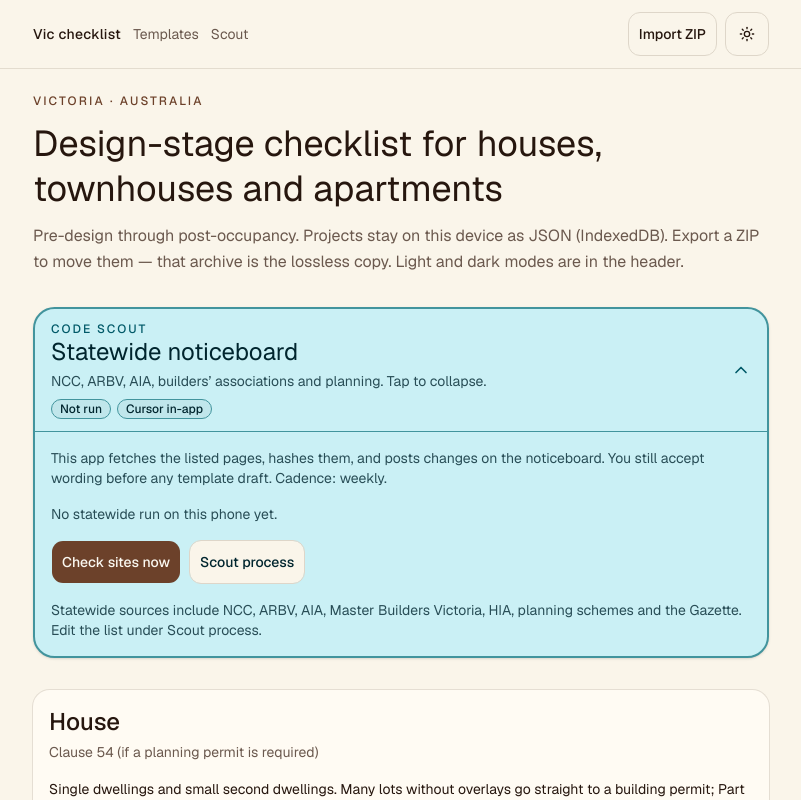
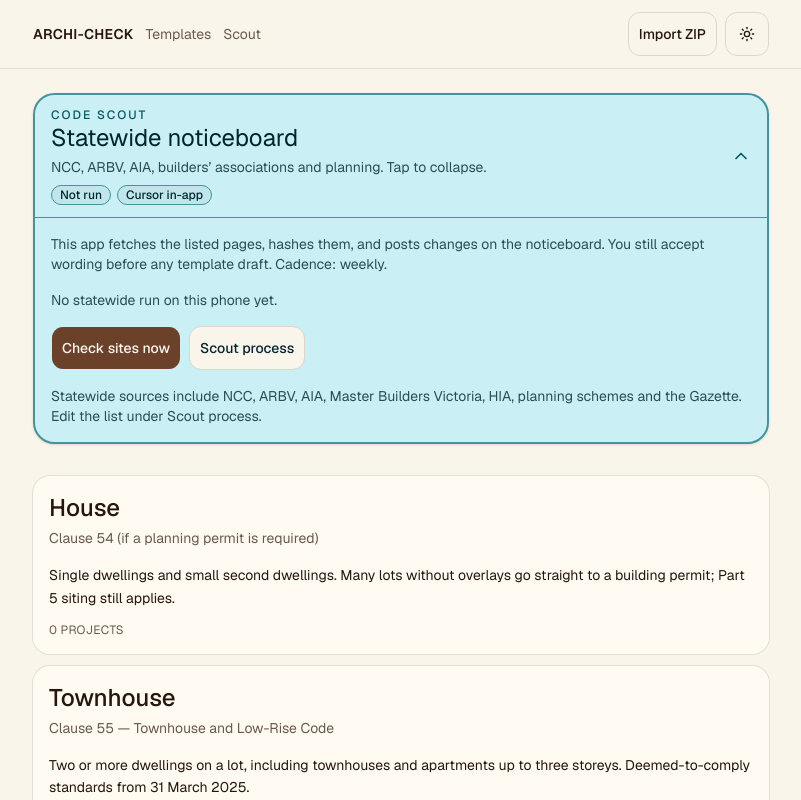
Before and after one commit to benresonance-star/archicheck, a Next.js app: page / in a window 1280 px wide. Shown: the top 800 px of the page, without its empty margins (239-1040 px from the left). Built offline with nearby package versions, Linux system fonts and the light colour scheme.

Commit message:
Brand the header ARCHI-CHECK and drop the home hero
Remove the crossed-out title and intro so the home page starts at the noticeboard.

Co-authored-by: benresonance <benresonance@gmail.com>

```diff
--- a/src/app/layout.tsx
+++ b/src/app/layout.tsx
@@ -15,12 +15,12 @@ const mono = Geist_Mono({
 });
 
 export const metadata: Metadata = {
-  title: "Victoria architectural checklist",
+  title: "ARCHI-CHECK",
   description:
     "Design-stage checklist for houses, townhouses and apartments in Victoria, from pre-design through post-occupancy. JSON storage, ZIP restore, Grok Bot briefs.",
   appleWebApp: {
     capable: true,
-    title: "Vic checklist",
+    title: "ARCHI-CHECK",
   },
 };
 
--- a/src/components/app-header.tsx
+++ b/src/components/app-header.tsx
@@ -45,8 +45,8 @@ export function AppHeader({
           </Button>
         ) : (
           <div className="flex min-w-0 items-center gap-3">
-            <Link href="/" className="text-sm font-medium tracking-wide">
-              Vic checklist
+            <Link href="/" className="font-heading text-sm font-semibold tracking-wide">
+              ARCHI-CHECK
             </Link>
             <Link href="/templates" className="text-sm text-muted-foreground">
               Templates
--- a/src/components/home-body.tsx
+++ b/src/components/home-body.tsx
@@ -27,19 +27,6 @@ export function HomeBody() {
     <div className="pb-[env(safe-area-inset-bottom)]">
       <AppHeader />
       <main className="mx-auto max-w-3xl space-y-8 px-4 py-6">
-        <section className="space-y-3">
-          <p className="text-xs font-medium uppercase tracking-[0.18em] text-primary">
-            Victoria · Australia
-          </p>
-          <h1 className="font-heading text-4xl leading-tight">
-            Design-stage checklist for houses, townhouses and apartments
-          </h1>
-          <p className="text-muted-foreground leading-relaxed">
-            Pre-design through post-occupancy. Projects stay on this device as
-            JSON (IndexedDB). Export a ZIP to move them — that archive is the
-            lossless copy. Light and dark modes are in the header.
-          </p>
-        </section>
         <StatewideNoticeboard compact collapsible />
         <TypologyGrid counts={counts} />
         <section className="space-y-3">
```
